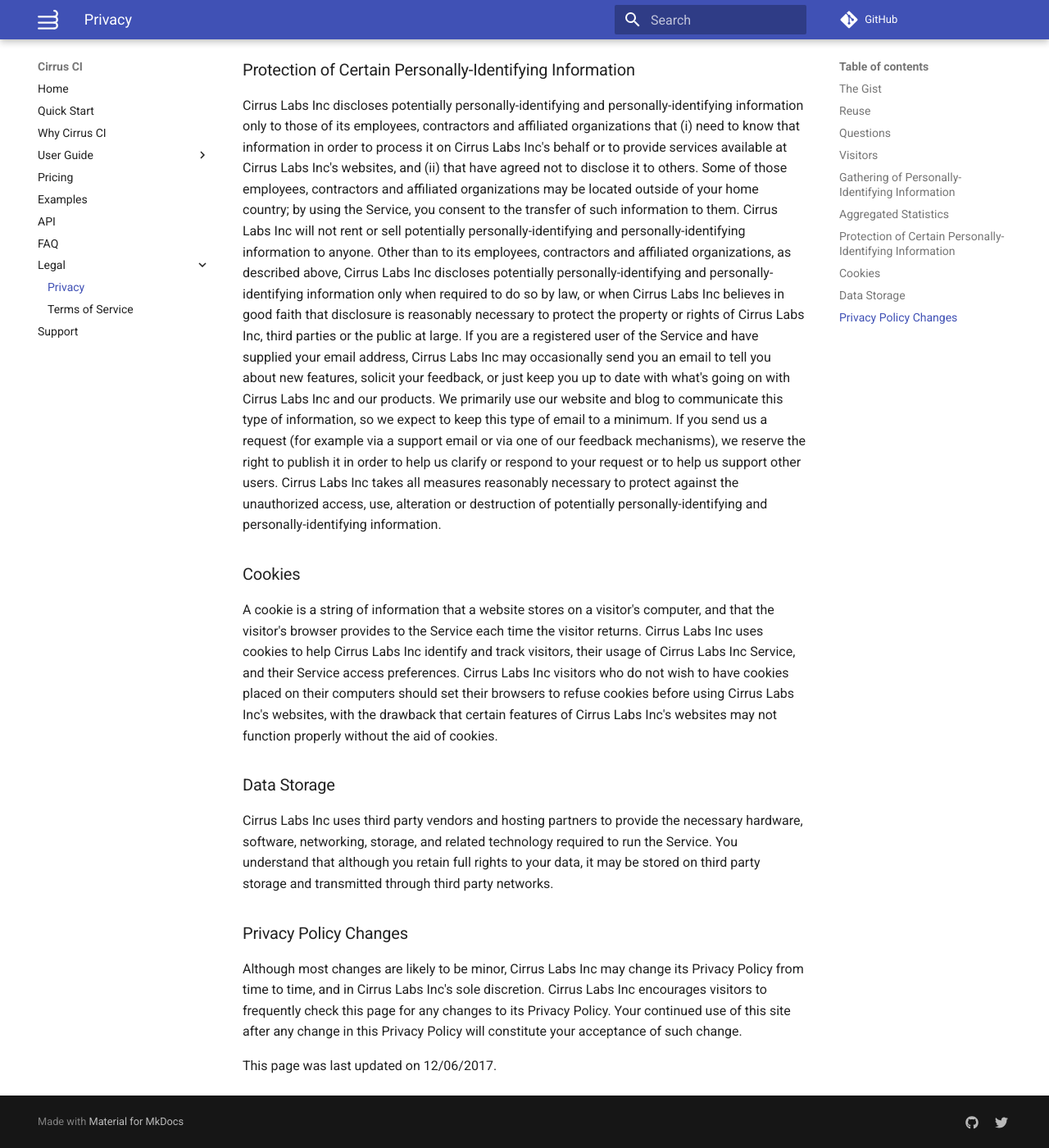
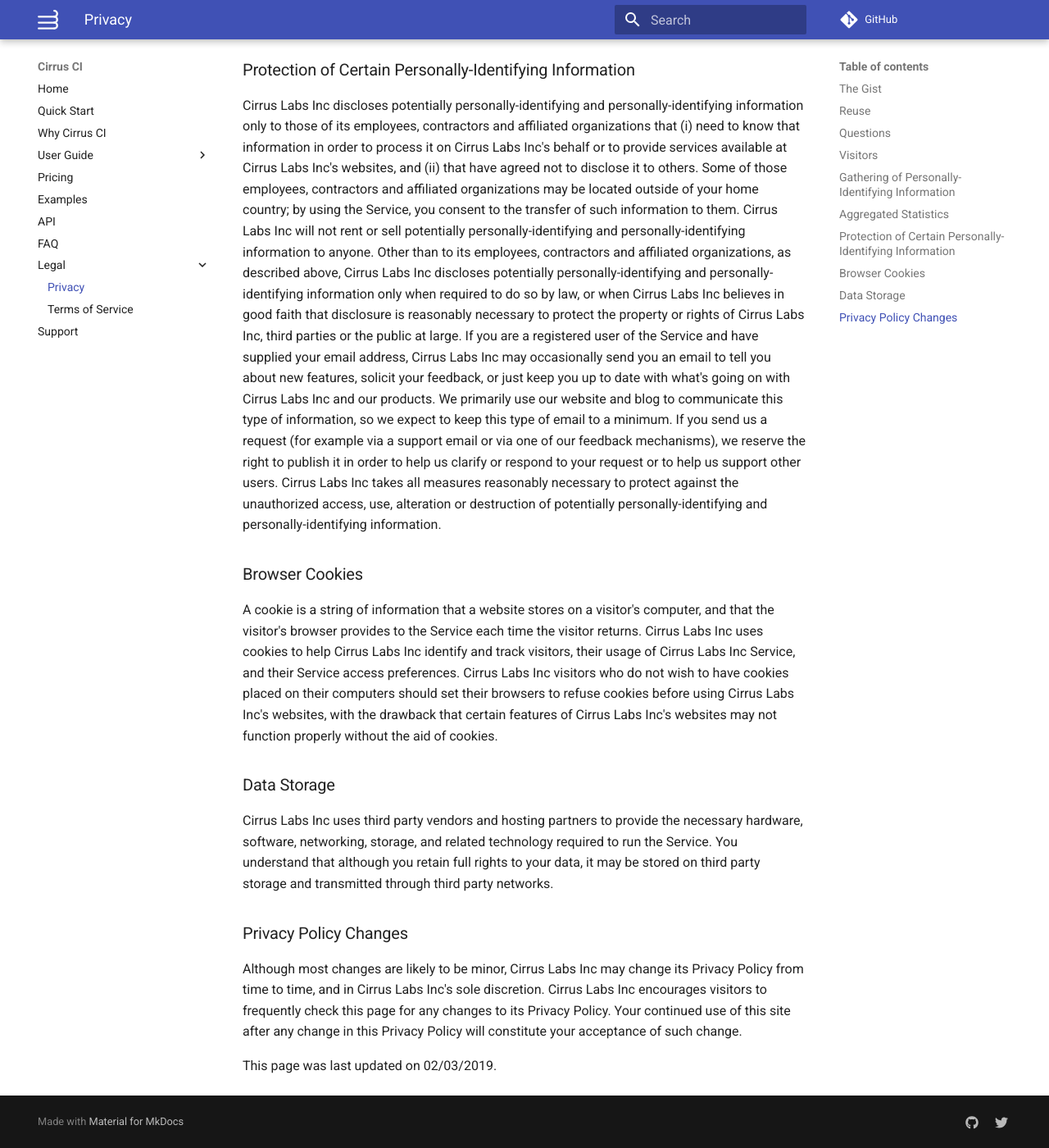
Before and after one commit to cirruslabs/cirrus-ci-docs, an MkDocs documentation site: the page built from docs/legal/privacy.md, in a window 1280 px wide and 1400 px high, scrolled down 1909 px. Shown: the whole window at 82% size. Built offline with MkDocs 1.6.1 and Material for MkDocs 9.7.7, drawn with Linux system fonts in a browser that asks for light colours; comment, search, counter and statistics services are not loaded.

Commit message:
Add privacy here

```diff
--- a/docs/legal/privacy.md
+++ b/docs/legal/privacy.md
@@ -2,7 +2,7 @@
 
 # Privacy Policy
 
-In addition to these Terms of Service, Cirrus Labs also has a [Terms of Service](terms.md).
+In addition to these Terms of Service, Cirrus Labs also has a [Terms of Service](terms).
 
 ### The Gist
 
@@ -84,7 +84,7 @@ we reserve the right to publish it in order to help us clarify or respond to you
 Cirrus Labs Inc takes all measures reasonably necessary to protect against the unauthorized access, use, alteration or
 destruction of potentially personally-identifying and personally-identifying information.
 
-### Cookies
+### Browser Cookies
 
 A cookie is a string of information that a website stores on a visitor's computer, and that the visitor's browser provides
 to the Service each time the visitor returns. Cirrus Labs Inc uses cookies to help Cirrus Labs Inc identify and track visitors,
@@ -105,4 +105,4 @@ and in Cirrus Labs Inc's sole discretion. Cirrus Labs Inc encourages visitors to
 to its Privacy Policy. Your continued use of this site after any change in this Privacy Policy will constitute your
 acceptance of such change.
 
-This page was last updated on 12/06/2017.
+This page was last updated on 02/03/2019.
```
